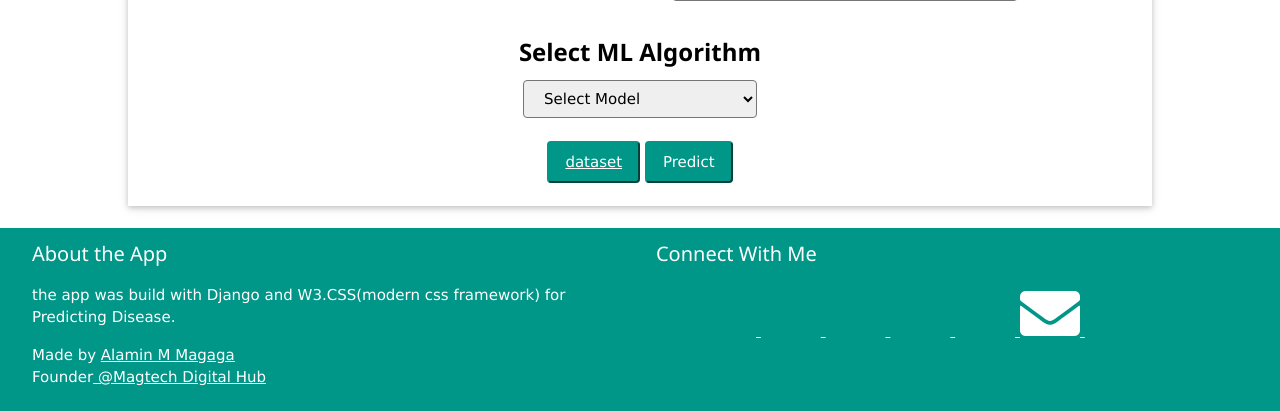
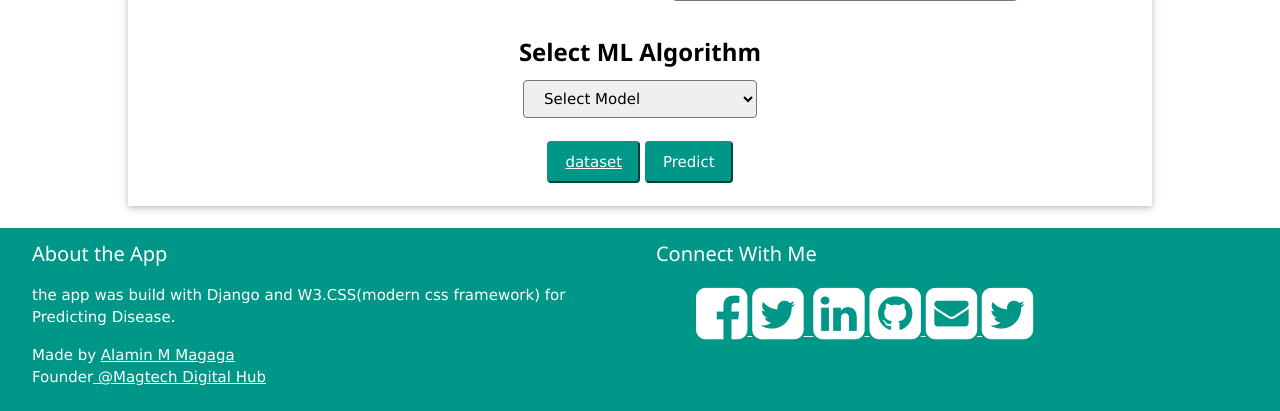
Before and after one commit to alaminmagaga/heart-disease-prediction-dajngo-web-app, a Django app: page / in a window 1280 px wide. Shown: the part 688-1099 px from the top of the page. Run offline with Django 4.2, Linux system fonts and the light colour scheme; some libraries are stand-ins or nearby versions.

Commit message:
Update index.html

```diff
--- a/templates/index.html
+++ b/templates/index.html
@@ -1,5 +1,5 @@
 {% load static %}
-{% load fontawesome_5 %}
+
 <!DOCTYPE html>
 <html>
 <head>
@@ -9,11 +9,7 @@
     <link href="{% static 'w3.css' %}" rel="stylesheet" />
 
 
-	<link href="https://fonts.googleapis.com/icon?family=Material+Icons" rel="stylesheet">
-
- <link rel="stylesheet" href="https://use.fontawesome.com/releases/v5.5.0/css/all.css" integrity="sha384-B4dIYHKNBt8Bc12p+WXckhzcICo0wtJAoU8YZTY5qE0Id1GSseTk6S+L3BlXeVIU" crossorigin="anonymous">
-
-	{% fontawesome_5_static %}
+	<link rel="stylesheet" href="http://cdnjs.cloudflare.com/ajax/libs/font-awesome/4.4.0/css/font-awesome.min.css">
 
 </head>
 <div class="w3-container w3-center w3-teal">
@@ -195,25 +191,25 @@ Made by <a  href="https://twitter.com/Alamin_Magaga">Alamin M Magaga</a><br/>
 <br><br>
    </div>
 
-   <div class="w3-half w3-container">
+  <div class="w3-half w3-container">
           <h4 id="C1">Connect With Me</h4>
           <ul>
            <a href="https://web.facebook.com/alaminmusa.magaga" target="_blank" class="white-text">
-            <i class="fa fa-facebook fa-4x"></i>
+            <i class="fa fa-facebook-square fa-4x"></i>
 
           </a>
           <a href="https://www.youtube.com/channel/UCy3KM0QxpZUTgKjXRVID6-A" target="_blank" >
-            <i class="fa fa-youtube-square fa-4x"></i>
+            <i class="fa fa-twitter-square fa-4x"></i>
+
 
           </a>
 
           <a href="alaminmusamagaga.medium.com" target="_blank" class="white-text">
-            <i class="fa fa-medium fa-4x"></i>
+            <i class="fa fa-medium-square fa-4x"></i>
 
           </a>
-
           <a href="https://www.linkedin.com/in/alamin-musa-magaga-8b388118b" target="_blank" class="white-text">
-            <i class="fa fa-linkedin fa-4x"></i>
+            <i class="fa fa-linkedin-square fa-4x"></i>
           </a>
 
           </a>
@@ -222,11 +218,11 @@ Made by <a  href="https://twitter.com/Alamin_Magaga">Alamin M Magaga</a><br/>
           </a>
 
           <a href="alaminmusamagaga@mail.com" target="_blank" class="white-text">
-            <i class="fa fa-envelope fa-4x"></i>
+            <i class="fa fa-envelope-square fa-4x"></i>
 
           </a>
           <a href="https://twitter.com/Alamin_Magaga" target="_blank" class="white-text">
-            <i class="fa fa-twitter fa-4x"></i>
+            <i class="fa fa-twitter-square fa-4x"></i>
 
           </a>
 
```
